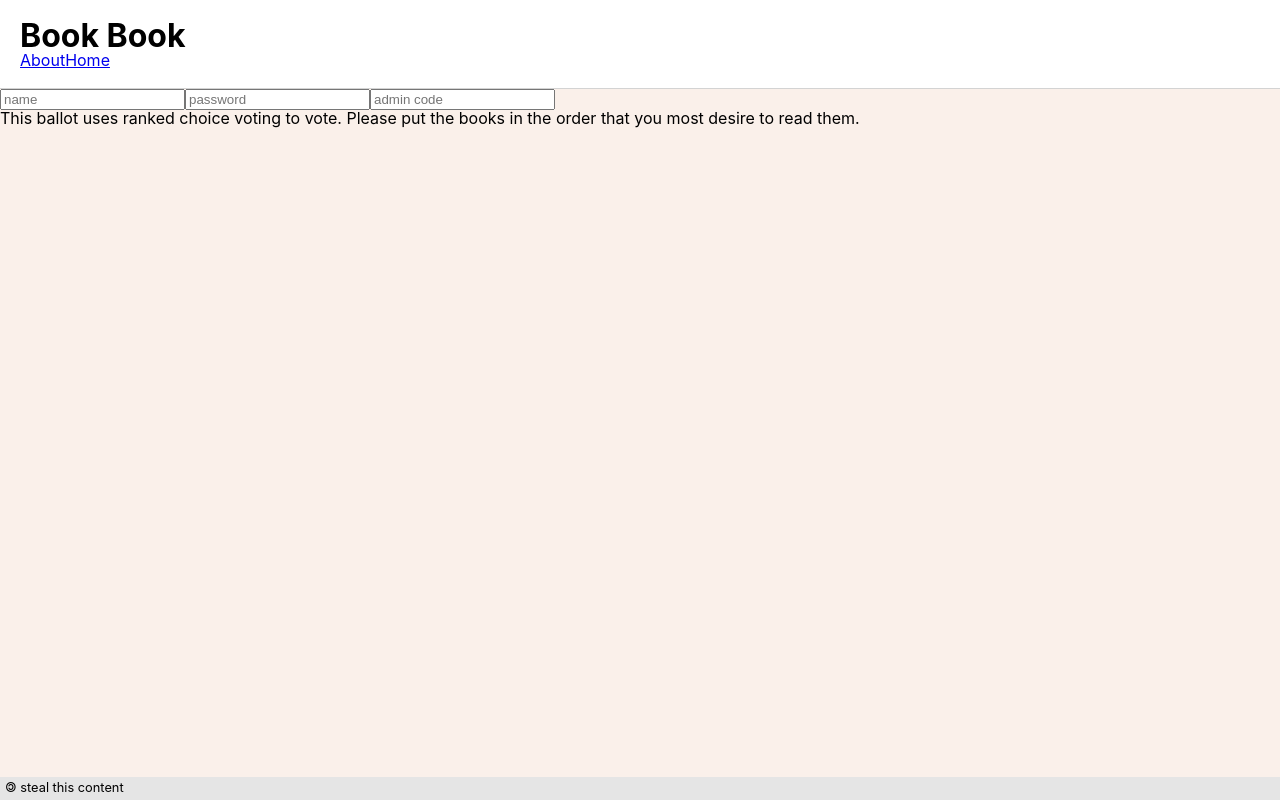
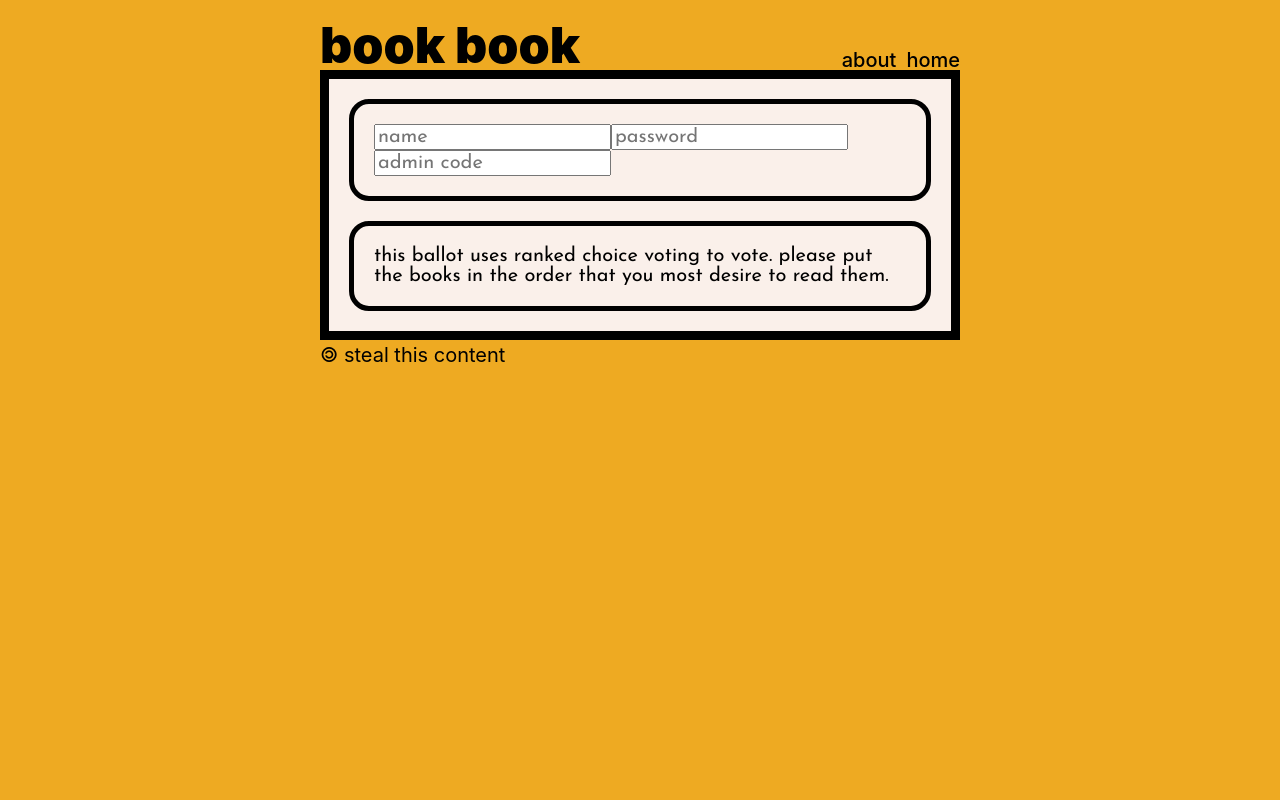
Before and after one commit to openbookbook/bookbook-web, a React app: page /ballot/1 in a window 1280 px wide. Built offline with nearby package versions, Linux system fonts and the light colour scheme.

Commit message:
played around with some potential css

```diff
--- /dev/null
+++ b/src/app/-culi.css
@@ -0,0 +1,115 @@
+@import url('https://fonts.googleapis.com/css2?family=Josefin+Sans:ital,wght@0,100;0,200;0,300;0,400;0,500;0,600;0,700;1,100;1,200;1,300;1,400;1,500;1,600;1,700&display=swap');
+
+* {
+  text-transform: lowercase;
+  font-family: "Josefin Sans", sans-serif;
+  box-sizing: border-box;
+  font-size: 20px !important;
+}
+
+h1 {
+  font-size: 2rem;
+  font-weight: 900;
+}
+
+h2 {
+  font-size: 1.8rem;
+  font-weight: 800;
+}
+
+h3 {
+  font-size: 1.6rem;
+  font-weight: 700;
+  opacity: 0.9;
+}
+
+h4 {
+  font-size: 1.4rem;
+  font-weight: 600;
+  opacity: 0.9;
+}
+
+h5 {
+  font-size: 1.2rem;
+  font-weight: 500;
+  opacity: 0.8;
+}
+
+h6 {
+  font-size: 1.1rem;
+  font-weight: 500;
+  opacity: 0.8;
+}
+
+/* .App */
+.App {
+  background-color: #ea2;
+  display: flex !important;
+  flex-direction: column;
+  align-items: center;
+}
+
+.App > * {
+  width: 50%;
+}
+
+.App > main {
+  padding: 1rem;
+  padding-bottom: 0;
+  display: flex;
+  flex-direction: column;
+  border: 9px solid;
+}
+
+/* .Header */
+.Header {
+  padding: 0;
+  margin: 0;
+  margin-top: 1rem;
+  display: flex;
+  align-items: flex-end;
+  justify-content: space-between;
+  border: none;
+}
+
+.Header h1 {
+  font-size: 2.5rem !important;
+}
+
+.Header nav * {
+  margin-left: 0.5rem;
+  text-decoration: none;
+  color: black;
+  font-weight: 500;
+}
+
+/* .Footer */
+.Footer {
+  margin: 0;
+  margin-top: 0.25rem;
+  padding: 0;
+  background: none;
+}
+
+/* .SetupPage */
+.SetupPage form {
+  display: flex;
+  flex-direction: column;
+}
+
+.SetupPage fieldset {
+  margin-bottom: 1rem;
+  display: flex;
+  flex-direction: column;
+  border: 5px solid;
+  border-radius: 1rem;
+  padding: 1rem;
+}
+
+/* .BallotPage */
+.BallotPage > div {
+  margin-bottom: 1rem;
+  border: 5px solid;
+  border-radius: 1rem;
+  padding: 1rem;
+}
--- a/src/app/App.css
+++ b/src/app/App.css
@@ -1,3 +1,5 @@
+@import url('./-culi.css');
+
 .App {
   height: 100vh;
   display: grid;
```
